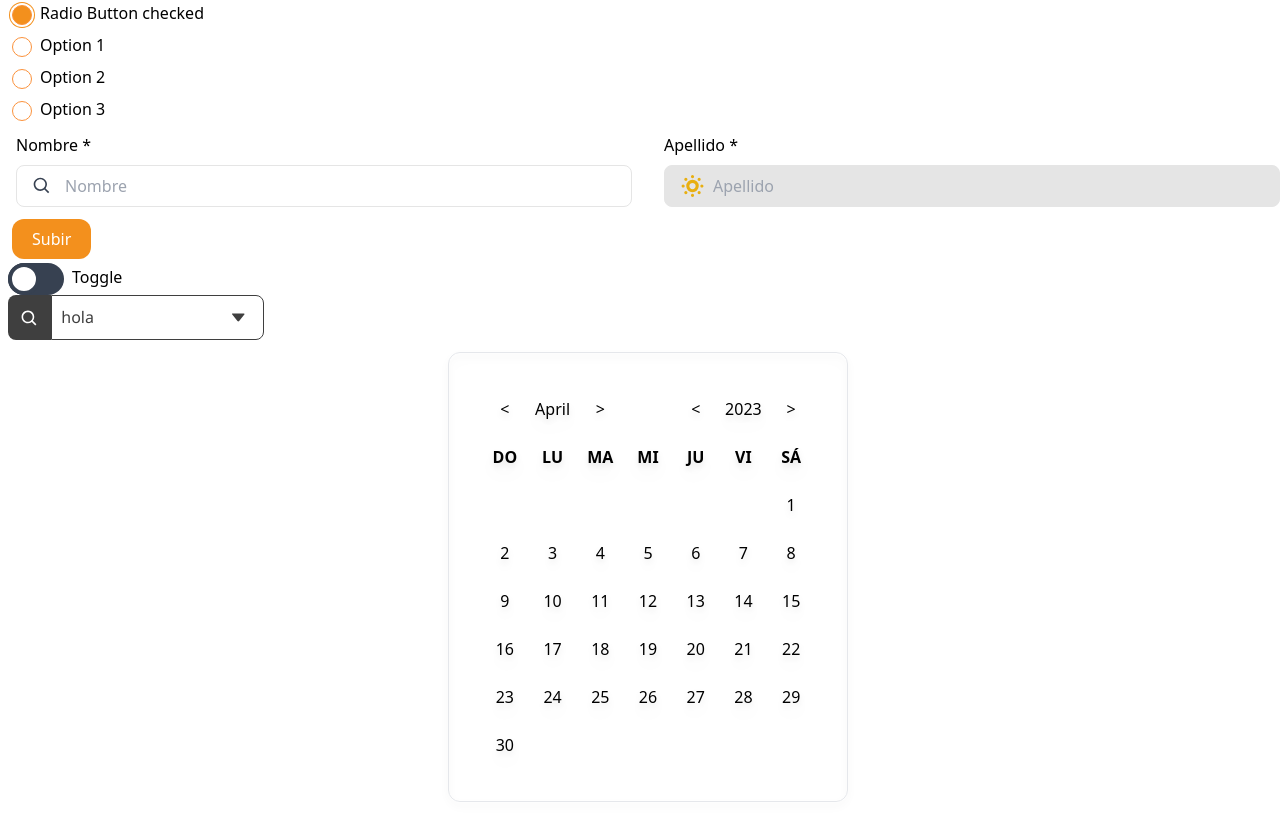
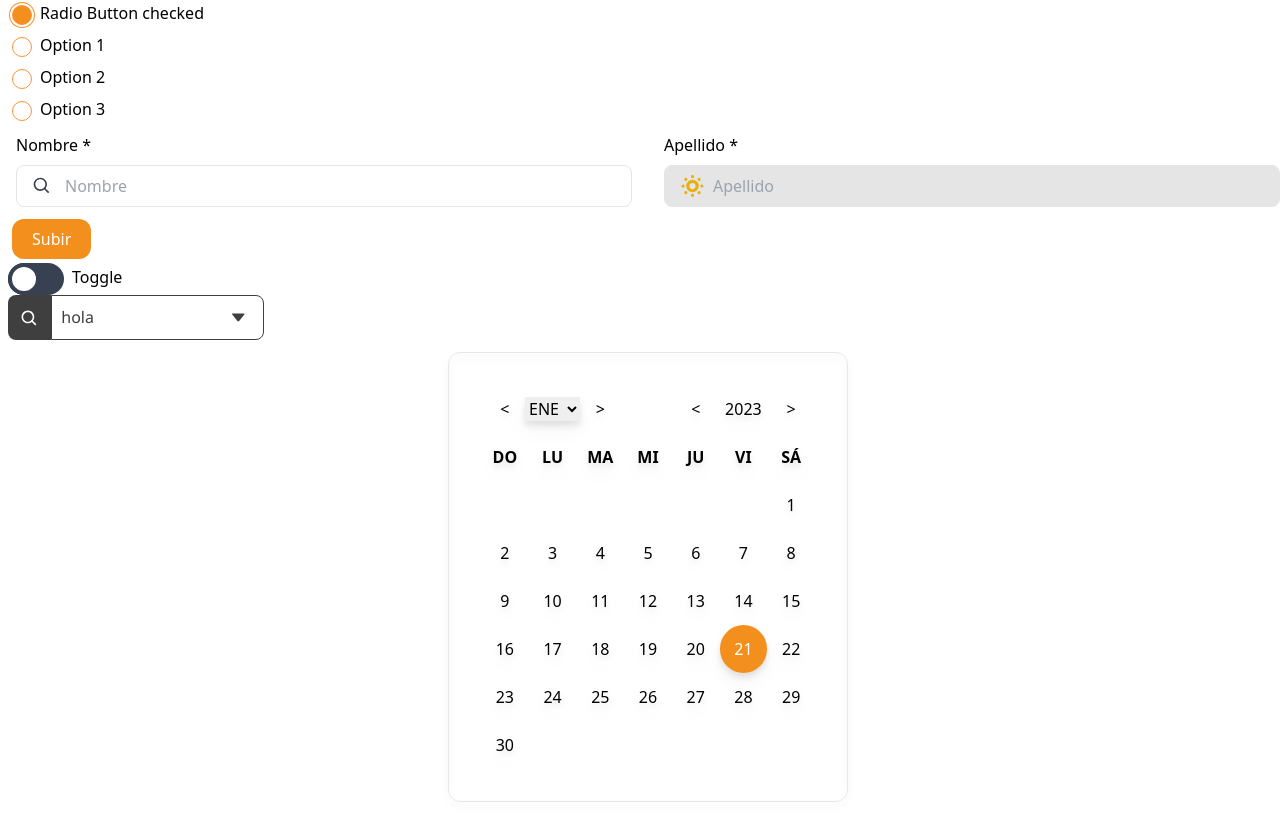
Before and after one commit to Imagine-CX/imaginecx-library, a React (Vite) app: page / in a window 1280 px wide. Shown: the part 314-1128 px from the top of the page. Built offline with nearby package versions, Linux system fonts and the light colour scheme.

Commit message:
Select Month and styles day selected

```diff
--- a/src/components/Calendar/Calendar.tsx
+++ b/src/components/Calendar/Calendar.tsx
@@ -1,17 +1,17 @@
-import { add, differenceInDays, endOfMonth, format, startOfMonth, sub } from 'date-fns';
+import { add, differenceInDays, endOfMonth, format, setDate, startOfMonth, sub, toDate } from 'date-fns';
 
 import { getDaysWeek, getMonths } from '../helpers';
 import { Cell } from './Cell';
 
 const daysOfWeek = getDaysWeek(6);
-// const months = getMonths(3);
+const months = getMonths(3);
 
 export interface ICalendar extends React.PropsWithChildren {
   value?: Date;
   onChange?: (value: Date) => void;
 }
 
-export const Calendar = ({ value = new Date(), onChange, ...props }: ICalendar): JSX.Element => {
+export const Calendar = ({ value = new Date(), onChange }: ICalendar): JSX.Element => {
   const startDate = startOfMonth(value);
   const endDate = endOfMonth(value);
   const numDays = differenceInDays(endDate, startDate) + 1;
@@ -19,30 +19,44 @@ export const Calendar = ({ value = new Date(), onChange, ...props }: ICalendar):
   const prefixDays = startDate.getDay();
   const suffixDays = 6 - endDate.getDay();
 
+  const handleChangeMonth = (event: any) => {
+    event.preventDefault();
+    const month = event.target.value;
+    const newMonth = toDate(value.setMonth(month));
+    onChange && onChange(newMonth);
+  };
+
   const prevMonth = () => onChange && onChange(sub(value, { months: 1 }));
   const nextMonth = () => onChange && onChange(add(value, { months: 1 }));
   const prevYear = () => onChange && onChange(sub(value, { years: 1 }));
   const nextYear = () => onChange && onChange(add(value, { years: 1 }));
 
+  const handleClickDate = (index: number) => {
+    const date = setDate(value, index);
+    onChange && onChange(date);
+  };
+
   return (
     <div className="icx-w-[400px] icx-border icx-rounded-xl icx-p-8 icx-m-3 icx-drop-shadow-lg">
       <div className="icx-grid icx-grid-cols-7 icx-items-center icx-justify-center icx-text-center">
         <Cell onClick={prevMonth}>{'<'}</Cell>
-        <Cell>{format(value, 'MMMM')}</Cell>
+        {/* <Cell>{format(value, 'MMMM')}</Cell> */}
+        <Cell>
+          <select name="" id="months" onChange={handleChangeMonth}>
+            {months.map((mes, index) => (
+              <option value={index} key={mes}>
+                {' '}
+                {mes}
+              </option>
+            ))}
+          </select>
+        </Cell>
         <Cell onClick={nextMonth}>{'>'}</Cell>
         <Cell />
         <Cell onClick={prevYear}>{'<'}</Cell>
         <Cell>{format(value, 'yyyy')}</Cell>
         <Cell onClick={nextYear}>{'>'}</Cell>
-        {/* <Cell>
-          <select name="" id="months" onChange={ prevMonth }>
-            {
-              months.map( (mes) => (
-                <option value={ mes } key={ mes }> { mes }</option>
-              ))
-            }
-          </select>
-        </Cell> */}
+
         {daysOfWeek.map((day) => (
           <Cell className="icx-font-bold" key={day}>
             {day}
@@ -53,9 +67,15 @@ export const Calendar = ({ value = new Date(), onChange, ...props }: ICalendar):
           <Cell key={index} />
         ))}
 
-        {Array.from({ length: numDays }).map((_, index) => (
-          <Cell key={index + 1}>{index + 1}</Cell>
-        ))}
+        {Array.from({ length: numDays }).map((_, index) => {
+          const date = index + 1;
+          const isCurrentDate = date === value.getDate();
+          return (
+            <Cell isActive={isCurrentDate} onClick={() => handleClickDate(date)} key={date}>
+              {date}
+            </Cell>
+          );
+        })}
 
         {Array.from({ length: suffixDays }).map((_, index) => (
           <Cell key={index} />
--- a/src/components/Calendar/Cell.tsx
+++ b/src/components/Calendar/Cell.tsx
@@ -4,17 +4,19 @@ import React from 'react';
 export interface ICell extends React.PropsWithChildren {
   className?: string;
   onClick?: () => void;
+  isActive?: boolean;
 }
 
-export const Cell = ({ className, children, onClick }: ICell): JSX.Element => {
+export const Cell = ({ className, children, isActive = false, onClick }: ICell): JSX.Element => {
   return (
     <div
+      onClick={isActive ? undefined : onClick}
       className={clsx(
         'icx-h-12 icx-flex icx-items-center icx-justify-center icx-cursor-pointer icx-rounded-full',
-        'hover:icx-bg-gray-100 ',
+        { 'icx-text-white icx-bg-primary-400 hover:icx-bg-primary-500': isActive },
+        { 'hover:icx-bg-gray-200 ': !isActive && onClick },
         className,
       )}
-      onClick={onClick}
     >
       {children}
     </div>
```
